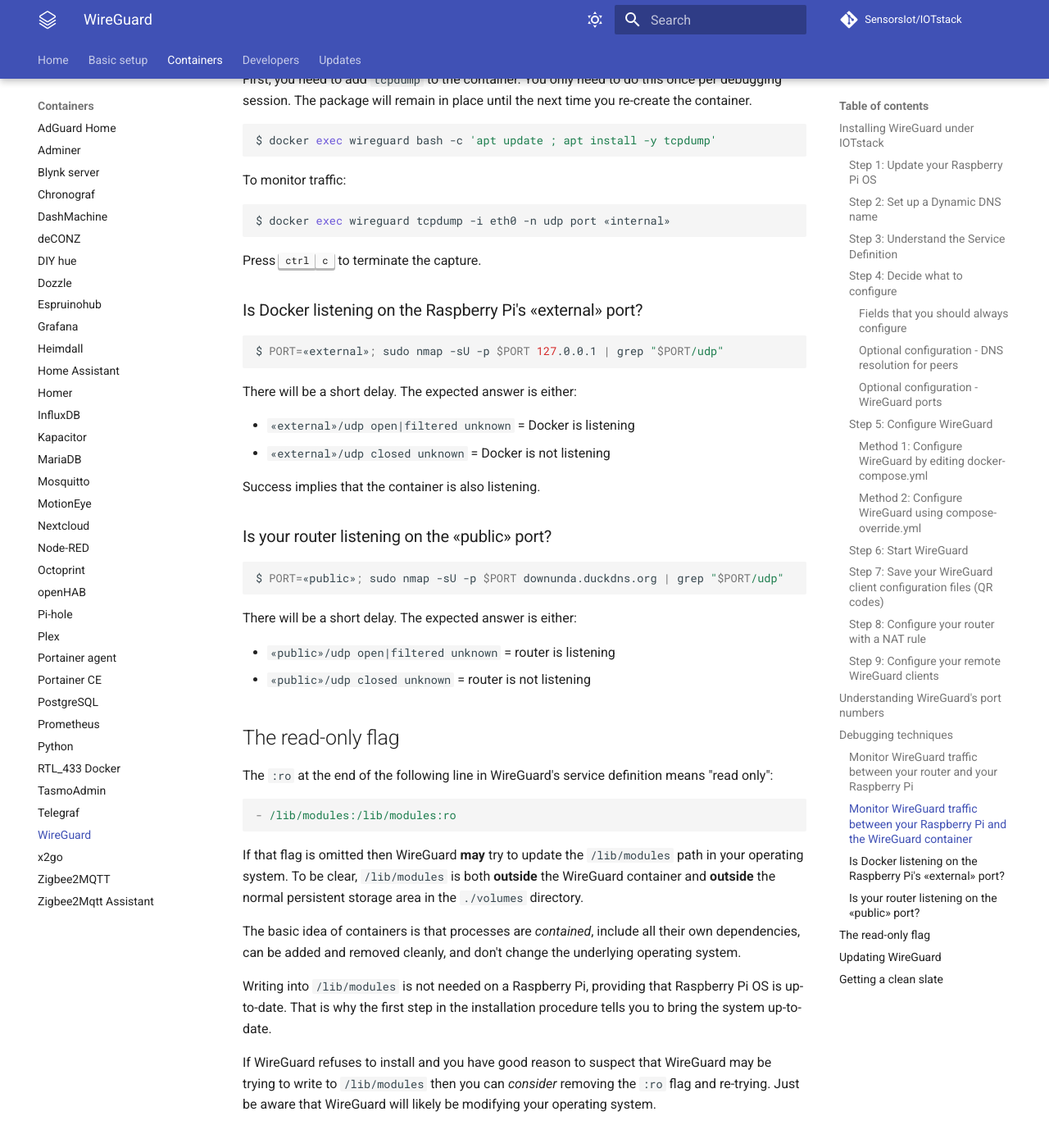
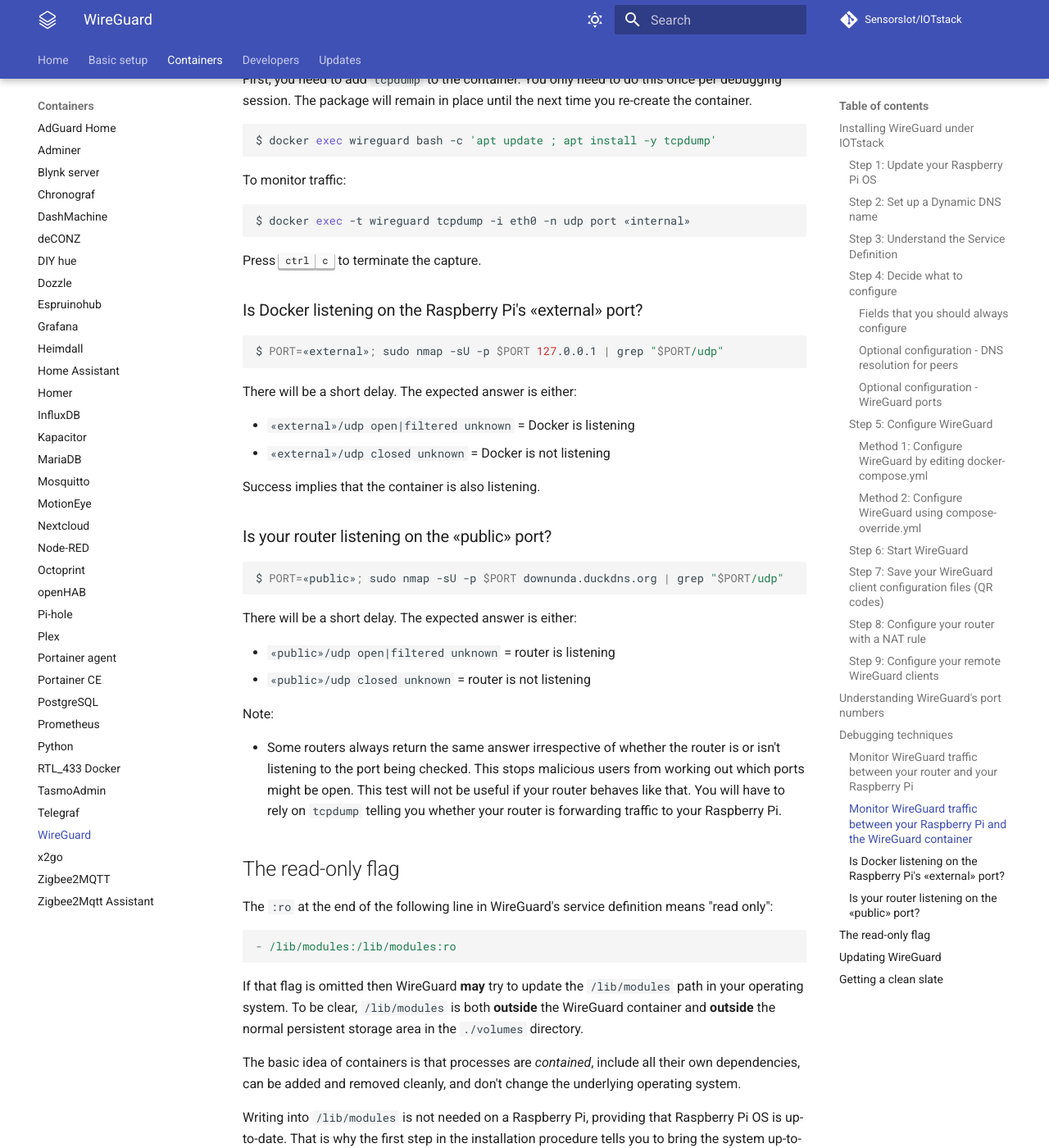
Before and after one commit to gcgarner/IOTstack, an MkDocs documentation site: the page built from docs/Containers/WireGuard.md, in a window 1280 px wide and 1400 px high, scrolled down 14621 px. Shown: the whole window at 82% size. Built offline with MkDocs 1.6.1 and Material for MkDocs 9.7.7, drawn with Linux system fonts in a browser that asks for light colours; comment, search, counter and statistics services are not loaded.

Commit message:
merge with changes from PR519
Signed-off-by: Phill Kelley <34226495+Paraphraser@users.noreply.github.com>

````diff
--- a/docs/Containers/WireGuard.md
+++ b/docs/Containers/WireGuard.md
@@ -528,7 +528,7 @@
 To monitor traffic:
 
 ```bash
-$ docker exec wireguard tcpdump -i eth0 -n udp port «internal»
+$ docker exec -t wireguard tcpdump -i eth0 -n udp port «internal»
 ```
 
 Press <kbd>ctrl</kbd><kbd>c</kbd> to terminate the capture.
@@ -556,6 +556,10 @@
 
 * `«public»/udp open|filtered unknown` = router is listening
 * `«public»/udp closed unknown` = router is not listening
+
+Note:
+
+* Some routers always return the same answer irrespective of whether the router is or isn't listening to the port being checked. This stops malicious users from working out which ports might be open. This test will not be useful if your router behaves like that. You will have to rely on `tcpdump` telling you whether your router is forwarding traffic to your Raspberry Pi.
 
 ## <a name="readOnlyFlag"></a>The read-only flag
 
````
